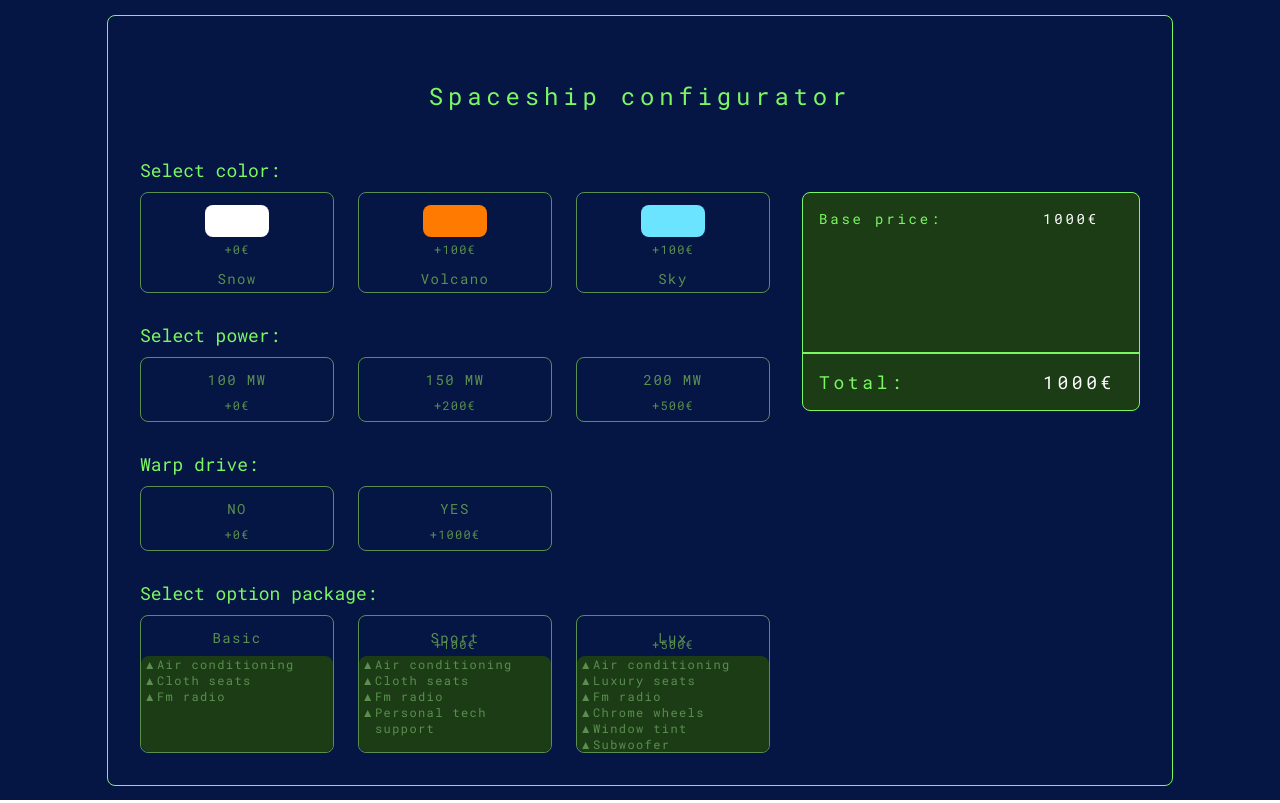
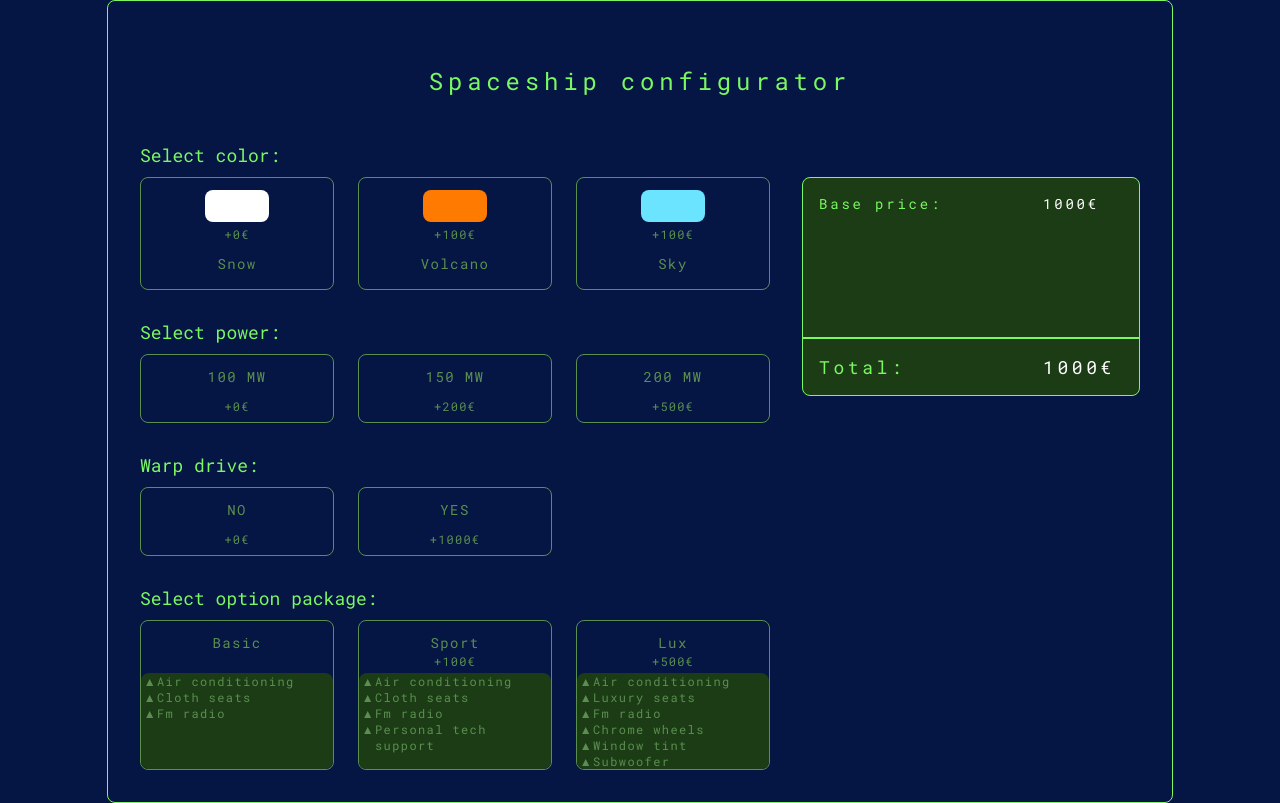
Before and after one commit to stenmr/spaceship-configurator, a React (Create React App) app: page / in a window 1280 px wide. Built offline with nearby package versions, Linux system fonts and the light colour scheme.

Commit message:
Use consistent letter spacing

```diff
--- a/src/app/App.css
+++ b/src/app/App.css
@@ -16,7 +16,7 @@
   background-color: var(--background-color);
   color: var(--accent-color-dimmed);
   font-size: calc(10px + 2vmin);
-  letter-spacing: 2.8px;
+  letter-spacing: .2em;
 }
 
 .configurator {
@@ -43,6 +43,6 @@
   font-size: 24px;
   font-weight: 400;
   grid-area: title;
-  letter-spacing: 4.8px;
+  letter-spacing: .2em;
   text-align: center;
 }
--- a/src/shopping-cart/ShoppingCart.css
+++ b/src/shopping-cart/ShoppingCart.css
@@ -8,6 +8,7 @@
   border-radius: 8px;
   color: var(--accent-color);
   font-size: 14px;
+  letter-spacing: .2em;
 }
 
 .shopping-cart-list > .cost {
@@ -28,7 +29,7 @@
 
 .shopping-cart-list:nth-of-type(2) {
   font-size: 18px;
-  letter-spacing: 3.6px;
+  letter-spacing: .2em;
 }
 
 /* The shopping cart will only have 5 categories at most. Beyond
--- a/src/slot/Slot.css
+++ b/src/slot/Slot.css
@@ -19,25 +19,26 @@
   border-radius: 8px;
   font-size: 14px;
   gap: .25rem;
-  letter-spacing: 1.4px;
+  letter-spacing: .1em;
   text-align: center;
   transition-duration: .15s;
   transition-property: border, box-shadow, color;
-}
-
-.module > *:first-child {
-  margin-top: .75rem;
+  padding-top: .75rem;
 }
 
 .module .name {
-  margin-bottom: .25rem;
+  margin-bottom: .5rem;
+}
+
+.module .cost + .name {
+  margin-bottom: 1rem;
 }
 
 .module :not(.name) + .cost {
   display: block;
-  margin: 0 .5rem .5rem;
+  margin-bottom: .5rem;
   font-size: 12px;
-  letter-spacing: 1.2px;
+  letter-spacing: .1em;
 }
 
 /* Is this the right approach when considering accessibility? */
```
